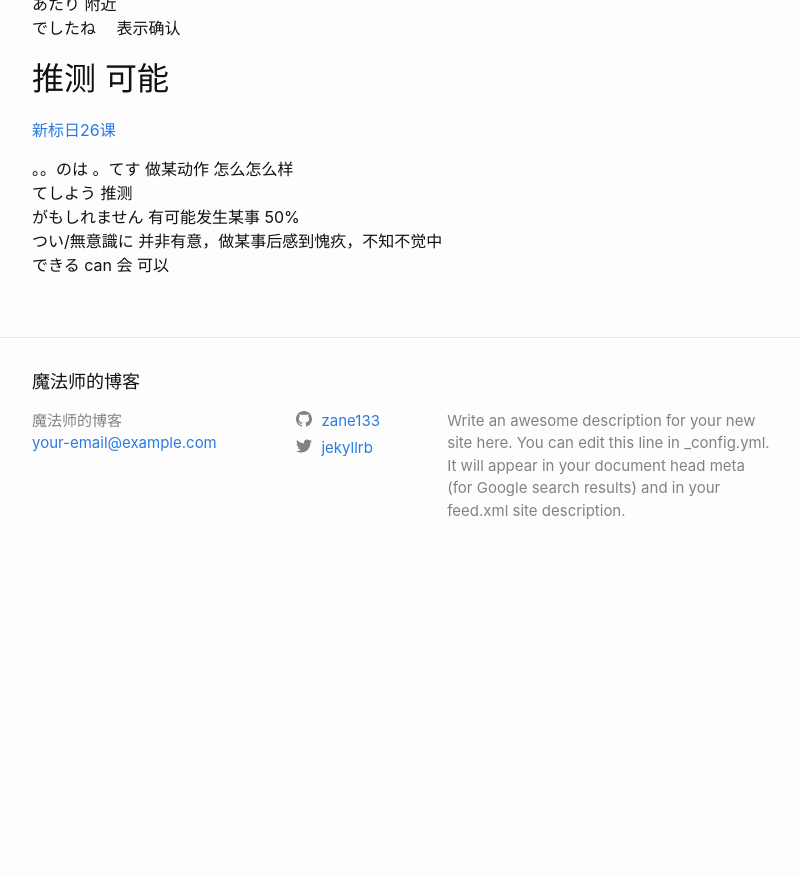
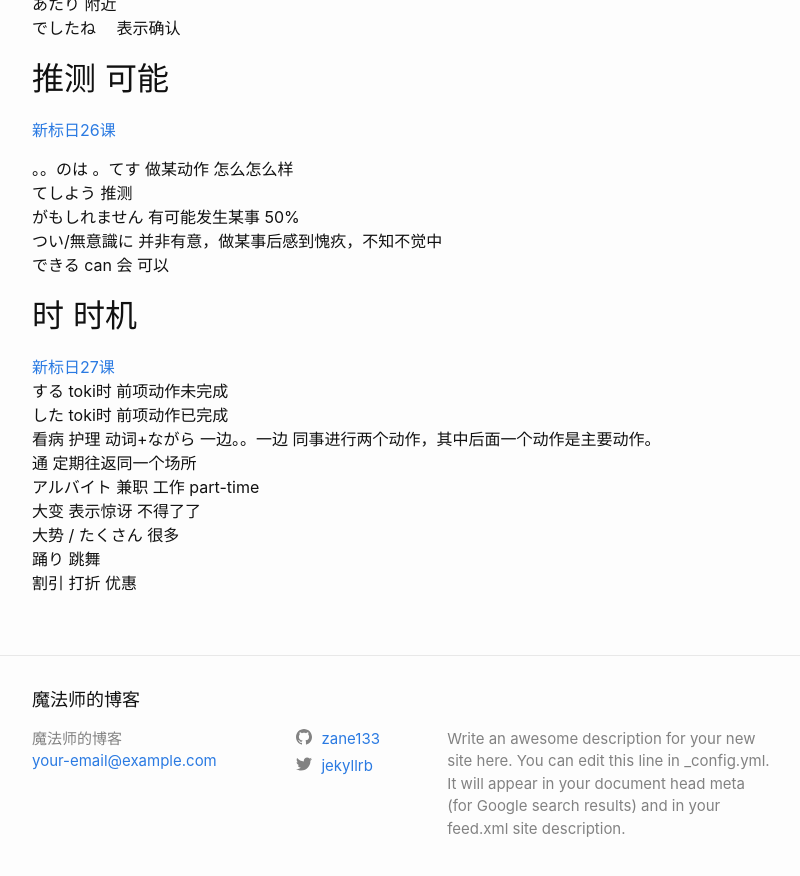
Before and after one commit to zane133/zane133.github.io, a Jekyll site: the page built from _posts/2019-08-17-japanese_study.markdown, in a window 1280 px wide and 900 px high, scrolled down 4627 px. Shown: the top 876 px of the window, without its empty margins (238-1038 px from the left). Built offline with Jekyll 4.4.1, drawn with Linux system fonts in a browser that asks for light colours; before the commit the page ends 5209 px from its top, so only the background shows below that.

Commit message:
Update 2019-08-17-japanese_study.markdown

```diff
--- a/_posts/2019-08-17-japanese_study.markdown
+++ b/_posts/2019-08-17-japanese_study.markdown
@@ -160,3 +160,16 @@ Google可以在搜索词的尾部加上 **とは**
 がもしれません 有可能发生某事 50%
 つい/無意識に 并非有意，做某事后感到愧疚，不知不觉中
 できる can  会 可以
+
+## 时 时机
+[新标日27课](https://www.bilibili.com/video/av14150839/?p=29)
+する toki时  前项动作未完成
+した toki时  前项动作已完成
+看病 护理
+动词+ながら 一边。。一边  同事进行两个动作，其中后面一个动作是主要动作。
+通  定期往返同一个场所
+アルバイト 兼职 工作 part-time
+大变  表示惊讶  不得了了
+大势 /  たくさん 很多
+踊り 跳舞
+割引  打折 优惠
```
